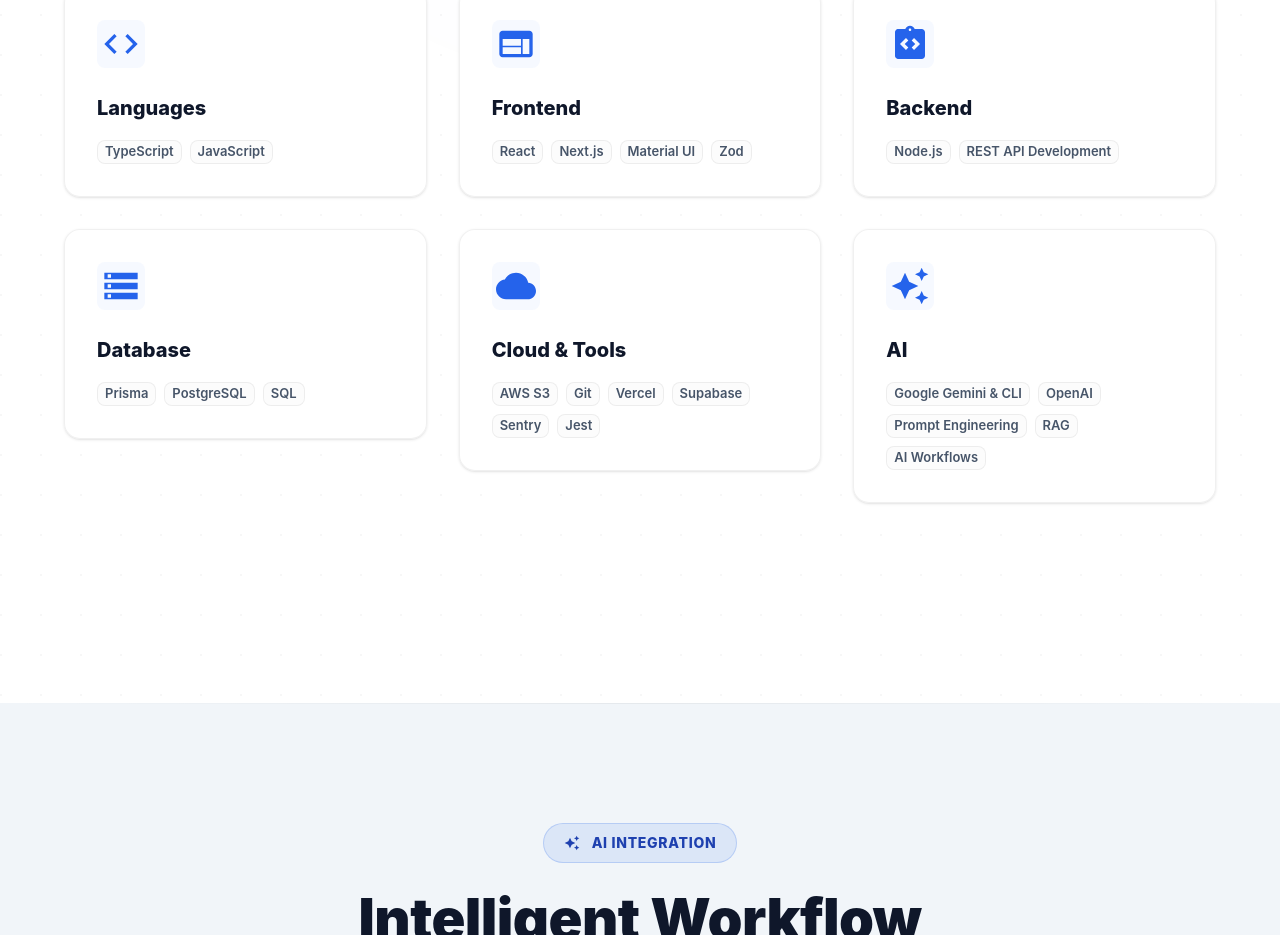
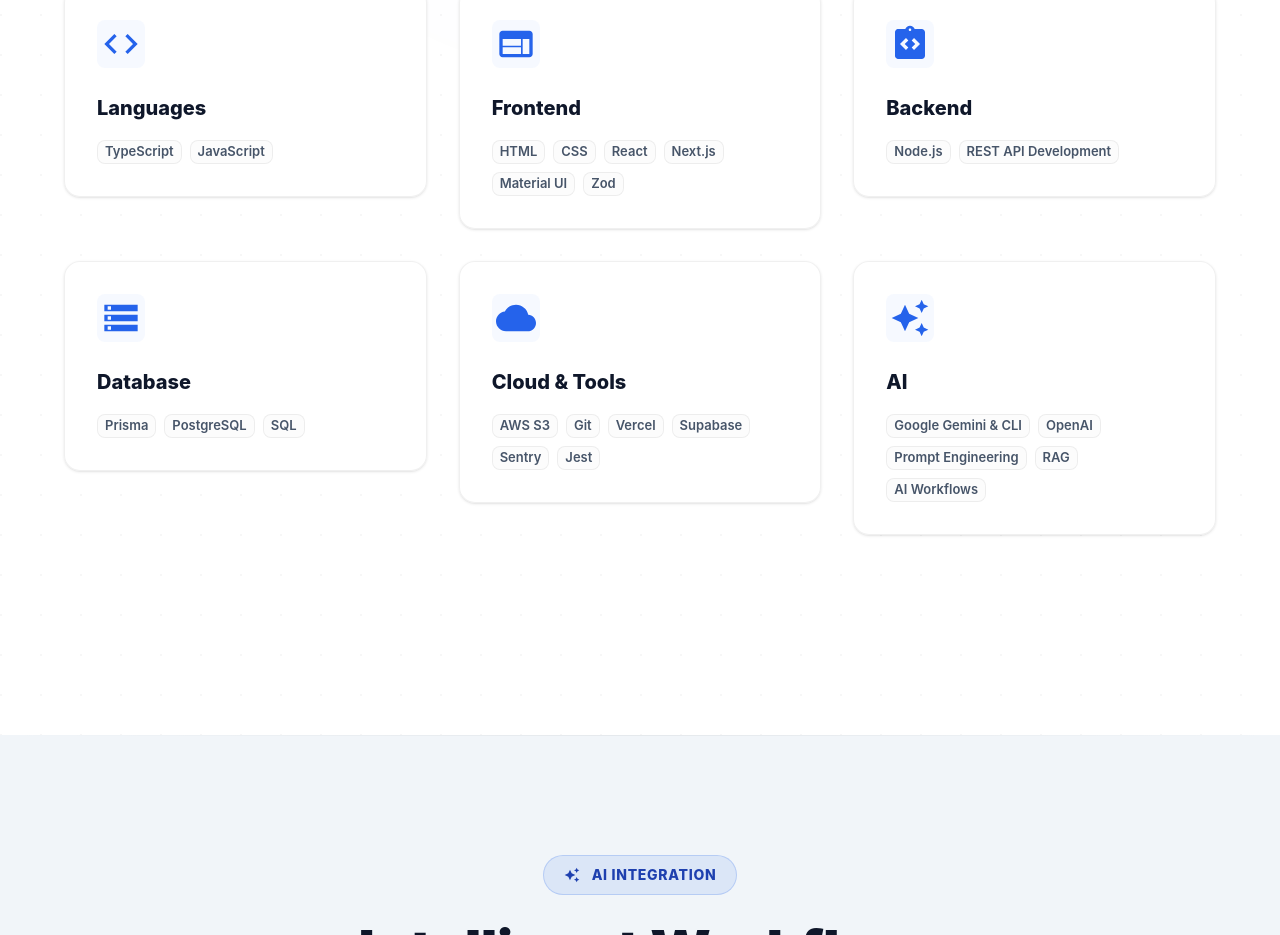
Before and after one commit to DeweyHammers/portfolio, a React (Vite) app: page / in a window 1280 px wide. Shown: the part 1226-2161 px from the top of the page. Built offline with nearby package versions, Linux system fonts and the light colour scheme.

Commit message:
Add HTML and CSS to Frontend

```diff
--- a/src/components/Skills.tsx
+++ b/src/components/Skills.tsx
@@ -18,7 +18,7 @@ const skillGroups = [
   {
     category: "Frontend",
     icon: <Web sx={{ fontSize: 40 }} />,
-    skills: ["React", "Next.js", "Material UI", "Zod"],
+    skills: ["HTML", "CSS", "React", "Next.js", "Material UI", "Zod"],
   },
   {
     category: "Backend",
```
